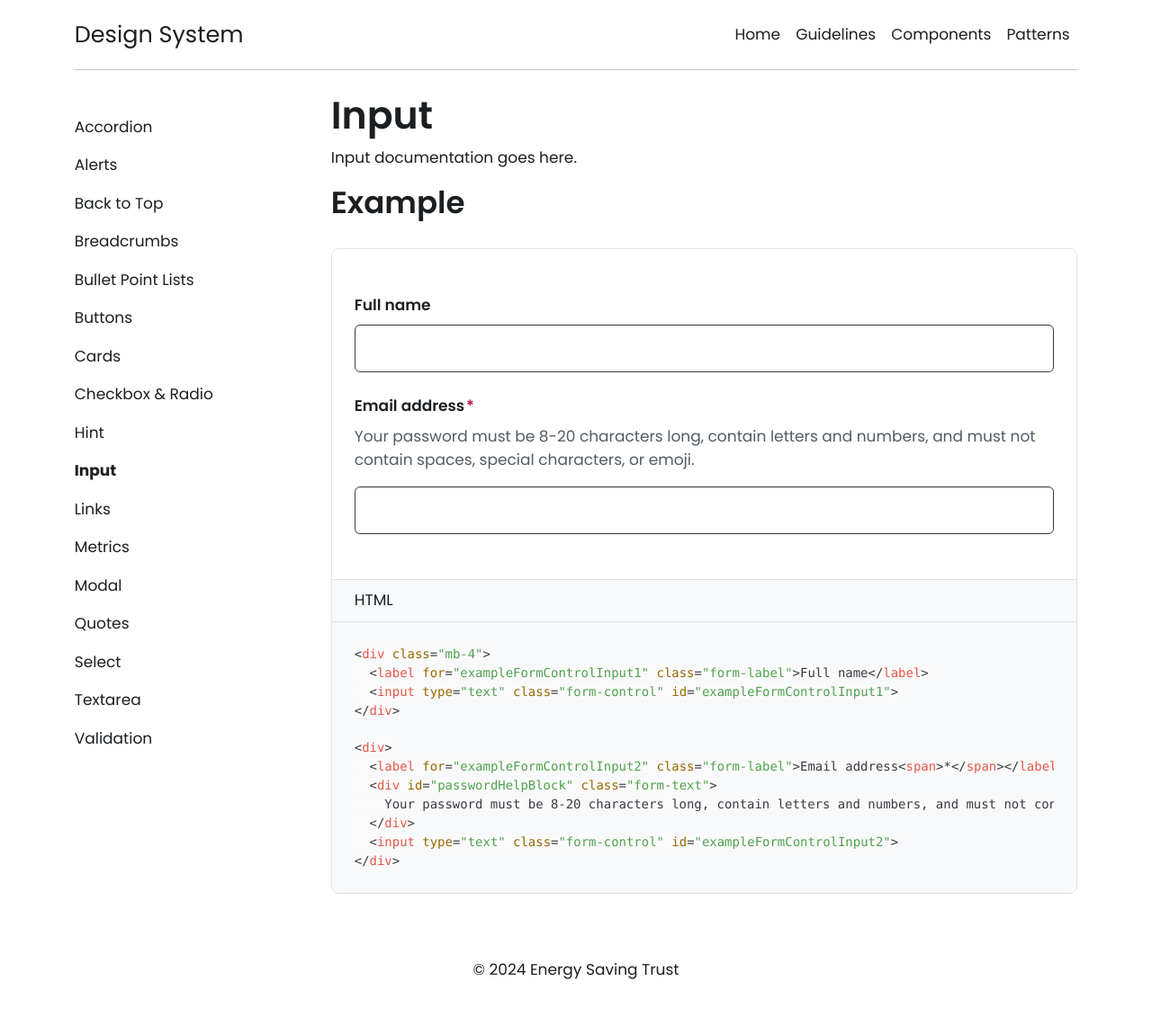
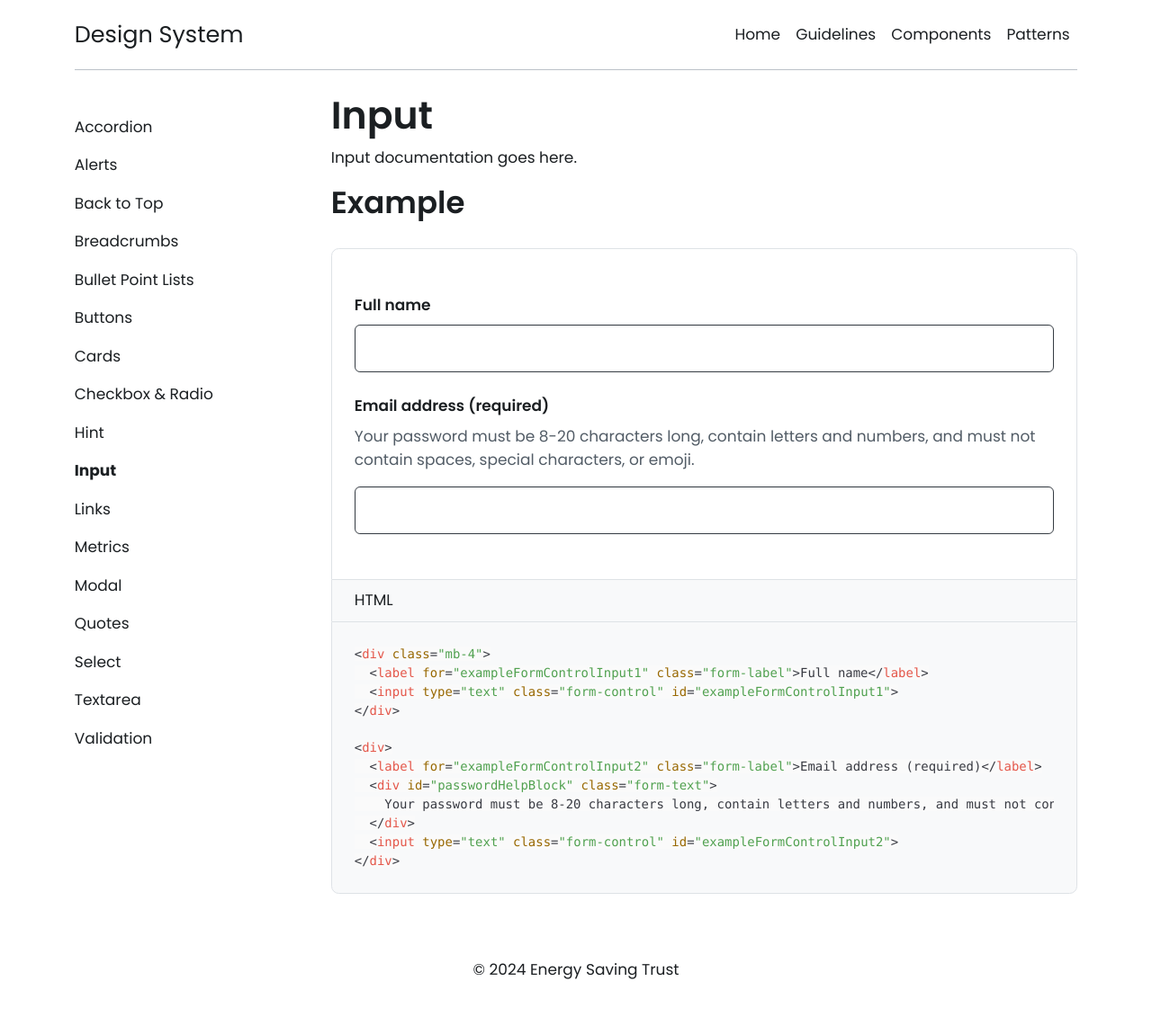
Before and after one commit to Energy-Saving-Trust/Design-System, a Jekyll site: the page built from components/input.md, in a window 1280 px wide. Shown: the whole page at 90% size. Built offline with Jekyll 4.4.1, drawn with Linux system fonts in a browser that asks for light colours; nearby versions of some CDN libraries.

Commit message:
added required on inputs #26

```diff
--- a/components/input.md
+++ b/components/input.md
@@ -19,7 +19,7 @@ Input documentation goes here.
 </div>
 
 <div>
-  <label for="exampleFormControlInput2" class="form-label">Email address<span>*</span></label>
+  <label for="exampleFormControlInput2" class="form-label">Email address (required)</label>
   <div id="passwordHelpBlock" class="form-text">
     Your password must be 8-20 characters long, contain letters and numbers, and must not contain spaces, special characters, or emoji.
   </div>
```
